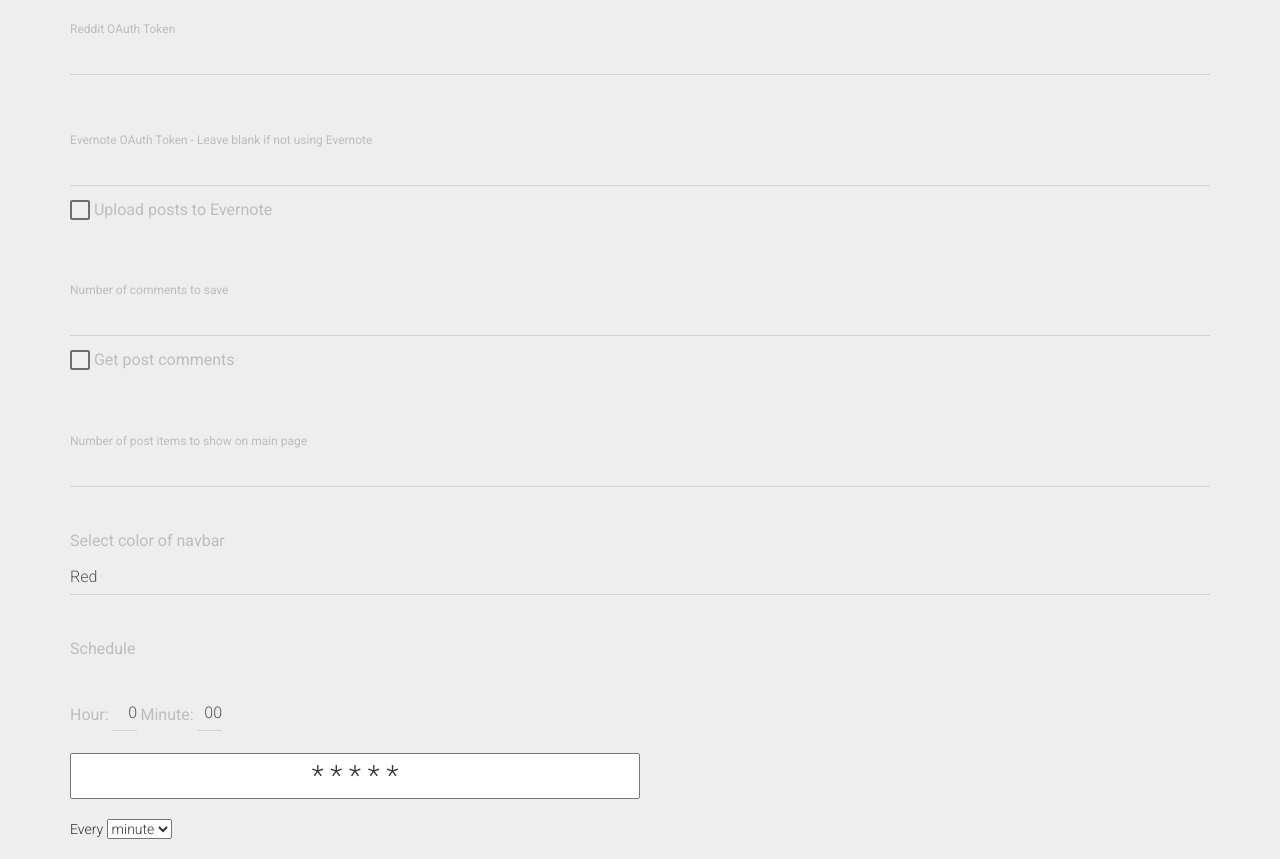
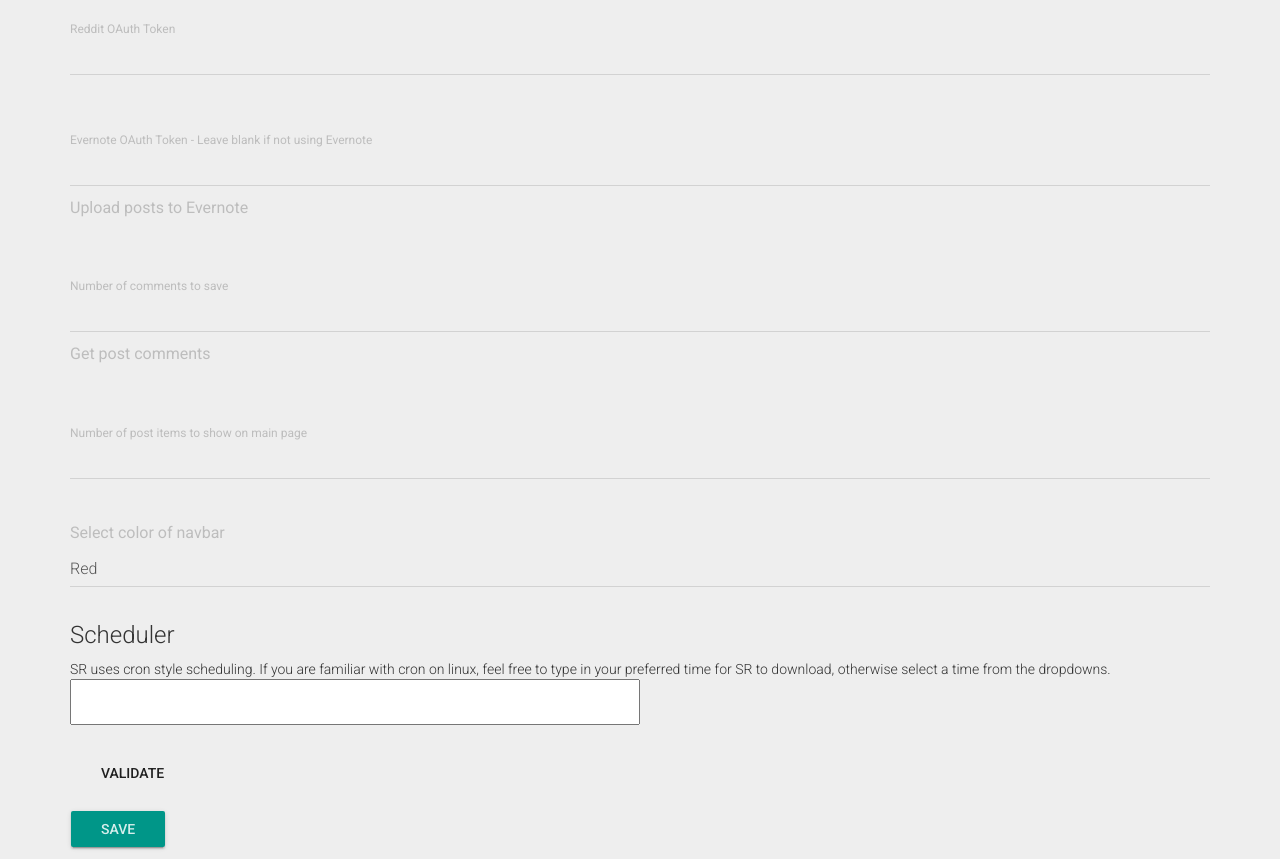
Before and after one commit to jallier/SavedRetriever, a Flask app: template templates/settings.html in a window 1280 px wide. Shown: the part 277-1136 px from the top of the page. Run offline with Flask 2, Linux system fonts and the light colour scheme; the template is opened without the code that fills it: values that come from a table or form of the project are taken from there, others are empty; parts of the project's set-up code (start-up, migrations or seed data) failed here and were passed over; some libraries are stand-ins or nearby versions.

Commit message:
Completed cron style scheduler. Removed old scheduling method.

```diff
--- a/Resources/forms.py
+++ b/Resources/forms.py
@@ -12,8 +12,4 @@
     number_of_posts = IntegerField("number_of_posts", default=20)
     color = SelectField('color', choices=[("red", "Red"), ("blue", 'Blue'), ("purple", "Purple"), ("green", "Green"),
                                           ("yellow", "Yellow")])
-    # schedule_day = SelectField('schedule_day', choices=[("1", "Monday"), ("2", "Tuesday"), ("3", "Wednesday"),
-    #                                                     ("4", "Thursday"), ("5", "Friday"), ("6", "Saturday"),
-    #                                                     ("7", "Sunday")])
-    schedule_hour = SelectField('schedule_hour', choices=[(str(x), str(x))for x in range(0, 24)])
-    schedule_min = SelectField('schedule_min', choices=[(str(x), format(x, '02d'))for x in range(0, 60)])
+    cron_string = StringField('cron_string')
--- a/first_run.py
+++ b/first_run.py
@@ -24,8 +24,7 @@
     settings = [models.Settings(setting_name="color", setting_value="blue", setting_type=0),
                 models.Settings(setting_name="number_of_posts", setting_value=20, setting_type=2),
                 models.Settings(setting_name="run_on_schedule", setting_value="True", setting_type=1),
-                models.Settings(setting_name="schedule_hour", setting_value=20, setting_type=2),
-                models.Settings(setting_name="schedule_min", setting_value=5, setting_type=2),
+                models.Settings(setting_name="cron_string", setting_value="0 0 * * 0", setting_type=0),
                 models.Settings(setting_name="save_comments", setting_value="True", setting_type=1),
                 models.Settings(setting_name="number_of_comments", setting_value=5, setting_type=2)]
 
--- a/flask_app.py
+++ b/flask_app.py
@@ -203,8 +203,7 @@
     save_comments = settings_dict['save_comments']
     num_of_posts = settings_dict['number_of_posts']
     color = settings_dict['color']
-    sched_hour = settings_dict['schedule_hour'].setting_value
-    sched_min = settings_dict['schedule_min'].setting_value
+    cron_string = settings_dict['cron_string'].setting_value
     if form.validate_on_submit():
         if form.number_of_comments.data != num_of_comments.setting_value:
             settings_dict['number_of_comments'].setting_value = form.number_of_comments.data
@@ -225,15 +224,10 @@
             settings_dict['color'].setting_value = form.color.data
             db.session.query(models.Settings).filter_by(setting_name='color').first().setting_value = form.color.data
 
-        if form.schedule_hour.data != sched_hour:
-            settings_dict['schedule_hour'].setting_value = form.schedule_hour.data
+        if form.cron_string.data != cron_string:
+            settings_dict['cron_string'].setting_value = form.cron_string.data
             db.session.query(models.Settings).filter_by(
-                setting_name='schedule_hour').first().setting_value = form.schedule_hour.data
-
-        if form.schedule_min.data != sched_min:
-            settings_dict['schedule_min'].setting_value = form.schedule_min.data
-            db.session.query(models.Settings).filter_by(
-                setting_name='schedule_min').first().setting_value = form.schedule_min.data
+                setting_name='cron_string').first().setting_value = form.cron_string.data
 
         try:
             db.session.commit()
@@ -243,23 +237,20 @@
             logger.error("Error updating settings - %s", e)
 
         # Update job schedule if data has changed since last write
-        if form.schedule_hour.data != sched_hour or form.schedule_min.data != sched_min:
+        if form.cron_string.data != cron_string:
             global job
-            job.reschedule('cron', minute=settings_dict['schedule_min'].setting_value,
-                                   hour=settings_dict['schedule_hour'].setting_value,
-                                   day='*')
-            logger.info("Next job rescheduled to {}:{}".format(settings_dict['schedule_hour'].setting_value,
-                                                               settings_dict['schedule_min'].setting_value))
+            cron_array = get_cron_array(settings_dict['cron_string'].setting_value)
+            job.reschedule('cron', minute=cron_array[0], hour=cron_array[1], day=cron_array[2],
+                           month=cron_array[3], day_of_week=cron_array[4])
+            logger.info("Next job rescheduled to {}".format(settings_dict['cron_string'].setting_value))
 
         return redirect('/settings')
 
     # Set the values of the input boxes in the form
     form.color.data = color.setting_value
-    form.schedule_hour.data = settings_dict['schedule_hour'].setting_value
-    form.schedule_min.data = settings_dict['schedule_min'].setting_value
     return render_color_template('settings.html', form=form, reddit_token=reddit_token, evernote_token=None,
                                  num_of_comments=num_of_comments, save_comments=save_comments,
-                                 num_of_posts=num_of_posts)
+                                 num_of_posts=num_of_posts, cron_string=cron_string)
 
 
 @app.route("/reddit_wizard")
@@ -314,6 +305,25 @@
     return r.get_me().name
 
 
+def get_cron_array(cron_string):
+    """
+    Create an array of strings representing the values for each field in the cron string. String split on space (' ')
+    Fields are in order according to standard cron format:
+
+    - Minute (0-59)
+    - Hour (0-23)
+    - Day of Month (1-31)
+    - Month (0-12)
+    - Weekday (0-6, Monday is 0)
+
+    :param cron_string: Input cron string
+    :type cron_string: str
+    :return: Array of strings representing each field of cron string.
+    :rtype: list
+    """
+    return cron_string.split(" ")
+
+
 def set_schedule():
     """
     Set up the scheduler to run the download thread (via the run() function) at the time specified in the settings
@@ -323,9 +333,9 @@
     """
     logger.info("Starting scheduler")
     scheduler = BackgroundScheduler()
-    cron_job = scheduler.add_job(run, 'cron', minute=settings_dict['schedule_min'].setting_value,
-                                 hour=settings_dict['schedule_hour'].setting_value,
-                                 day='*')
+    cron_array = get_cron_array(settings_dict['cron_string'].setting_value)
+    cron_job = scheduler.add_job(run, 'cron', minute=cron_array[0], hour=cron_array[1], day=cron_array[2],
+                                 month=cron_array[3], day_of_week=cron_array[4])
     scheduler.start()
     return cron_job
 
--- a/static/cron.js
+++ b/static/cron.js
@@ -1,5 +1,16 @@
 //Regex to capture *, digits and spaces
 re = /[\d\*]+/;
+valid = true;
+
+function isValid(){
+    if(!valid){
+        $.snackbar({
+                content: "Invalid cron string; please enter correct string"
+            });
+        return false;
+    }
+    return true;
+}
 
 function validCronString(cronValue) {
     /**
@@ -42,25 +53,9 @@
 $(document).ready(function() {
     var input = $(".cronInput");
     var cron = $('#cronSelector');
+    var count = 0;
 
-    // apply cron with default options
-    cron.cron({
-        onChange: function() {
-            if (!input.is(":focus")){
-                input.val(cron.cron("value"));
-            }
-        }
-    });
-
-    input.keyup(function() {
-        if (!validCronString(input.val())) {
-            input.css("border-color", "red");
-        } else {
-            input.css("border-color", "initial");
-            cron.cron("value", input.val());
-        }
-    });
-
+    //Snackbar validation notification
     $("#cronValidate").click(function(){
         if(validCronString(input.val())){
             $.snackbar({
@@ -72,4 +67,28 @@
             });
         }
     });
+
+    // apply cron with default options
+    cron.cron({
+        initial: input.val(),
+        onChange: function() {
+            console.log(count);
+            if (!input.is(":focus") && count != 0){
+                input.val(cron.cron("value"));
+            }
+            count = 1; // Page has rendered, value can now be updated.
+        }
+    });
+
+    //Show input color as validation and change the cron selectors.
+    input.keyup(function() {
+        if (!validCronString(input.val())) {
+            input.css("border-color", "red");
+            valid=false;
+        } else {
+            input.css("border-color", "initial");
+            cron.cron("value", input.val());
+            valid=true;
+        }
+    });
 });
--- a/templates/settings.html
+++ b/templates/settings.html
@@ -104,7 +104,7 @@
                 </a>
             </div>
             <div class="bs-component">
-                <form method="post" onkeypress="return event.keyCode != 13;">
+                <form method="post" onkeypress="return event.keyCode != 13;" name="settingsForm" onsubmit="return isValid()">
                     {{ form.hidden_tag() }}
                     <div class="form-group is-empty {% if reddit_token.setting_value is not none %} control-label {% else %} label-floating {% endif %}">
                         <label class="control-label">Reddit OAuth Token</label>
@@ -150,21 +150,15 @@
                         {{ form.color(class_="form-control") }}
                         <!--http://work.smarchal.com/twbscolor/css/e74c3cc0392becf0f1ffbbbc0-->
                     </div>
-                    <div class="form-group form-inline">
-                        <label>Schedule</label>
-                        <br>
-                        <div class="form-group">
-                            <label for="schedule_hour">Hour: </label>
-                            {{ form.schedule_hour(class_="form-control", style="width:25px; direction:rtl;") }}
-                        </div>
-                        <div class="form-group">
-                            <label for="schedule_min">Minute: </label>
-                            {{ form.schedule_min(class_="form-control", style="width:25px; direction:rtl;") }}
-                        </div>
-                    </div>
                     <div>
+                        <h3>
+                            Scheduler
+                        </h3>
+                        SR uses cron style scheduling. If you are familiar with cron on linux, feel free to type in your
+                        preferred time for SR to download, otherwise select a time from the dropdowns.
                         <div class="cron">
-                            <input class="cronInput" type="text"/>
+                            <!--<input class="cronInput" type="text"/>-->
+                            {{ form.cron_string(class_="cronInput", value=cron_string, autocomplete="off") }}
                         </div>
                         <br>
                         <div id="cronSelector"></div>
```
